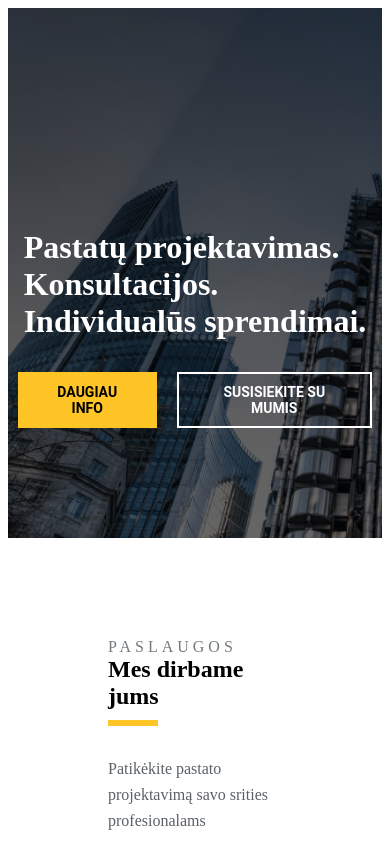
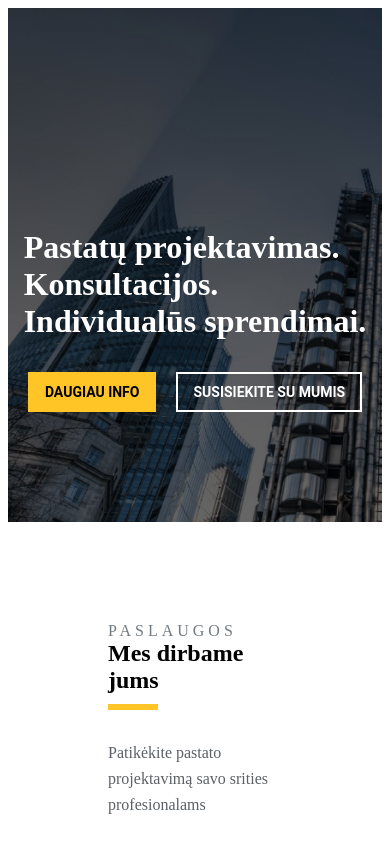
Before and after one commit to lspk129/construct, a Gatsby site: page / in a window 390 px wide. Shown: the top 844 px of the page. Built offline with nearby package versions, Linux system fonts and the light colour scheme; Gatsby itself is replaced by a stand-in of ours.

Commit message:
Improve LandingPage for mobile view by adding padding, remove unused styles

```diff
--- a/src/components/LandingPage/index.js
+++ b/src/components/LandingPage/index.js
@@ -1,7 +1,6 @@
 import React from 'react';
 import styled from 'styled-components';
 import buildingsImage from '../../images/fun-fact-bg.jpg';
-
 
 const BackgroundImage = styled.div`
   background: linear-gradient(rgba(0, 0, 0, 0.7), rgba(0, 0, 0, 0.6)), url(${buildingsImage});
@@ -11,17 +10,15 @@ display: grid;
 `;
 
 const Title = styled.h1`
-padding-top: 200px;
-font-weight: bold;
+  padding: 200px 10px 0;
   color: #fff;
   display: grid;
   justify-items: center;
-align-items: center;
 `;
 
 const Button = styled.button`
   font-size: 14px;
-  padding: 10px 20px;
+  padding: 10px 15px;
   margin: 10px;
   text-transform: uppercase;
   outline: none;
```
Lines whose indentation alone changed are shown as unchanged.
